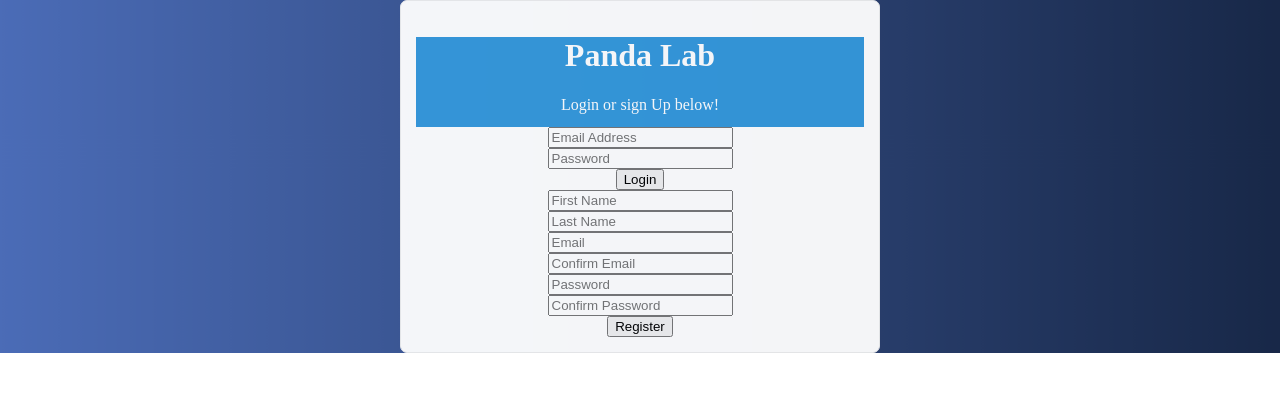
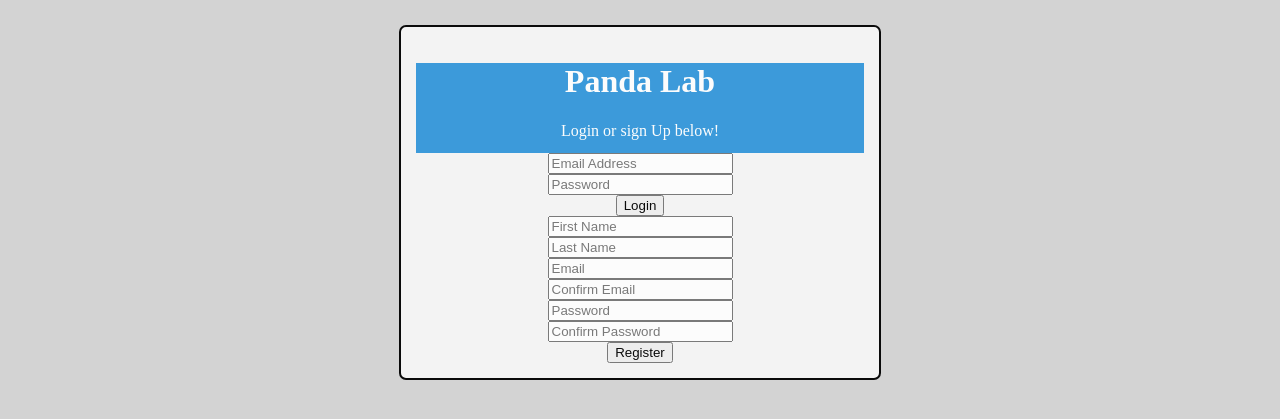
Before and after one commit to theparanoidpanda/socialNetwork, a PHP site: page /register.php in a window 1280 px wide. Shown: the top 419 px of the page. Run offline with PHP 8.4, Linux system fonts and the light colour scheme.

Commit message:
changed background color to body rather than the wrapper that wouldn't work

```diff
--- a/assets/css/register_style.css
+++ b/assets/css/register_style.css
@@ -5,24 +5,17 @@ form {
 body {
     margin: 0;
     padding: 0;
-}
-
-.wrapper {
-    background-image: url("../images/backgrounds/cool_background.png");
-    background-size: 100%;
-    width: 100%;
-    height: 100%;
-    min-width: 950px;
+    background-color: lightgray;
 }
 
 .login_box {
     position: relative;
     margin-right: auto;
     margin-left: auto;
-    top: 15%;
+    top: 25px;
     width: 35%;
-    background-color: #ffffff;
-    border: 1px solid #EDEDED;
+    background-color: whitesmoke;
+    border: 2px solid #000000;
     border-radius: 7px;
     padding: 15px;
     opacity: 0.95;
@@ -34,10 +27,8 @@ body {
     background-color: #3498db;
     color: #fff;
     text-align: center;
+}
 
 .login_header.h1 {
     margin-top
 }
-
-
-}
--- a/register.php
+++ b/register.php
@@ -15,7 +15,6 @@ require 'includes/form_handlers/login_handler.php';
     </head>
 
     <body>
-        <div class="wrapper">
         <div class="login_box">
             <div class="login_header">
                 <h1>Panda Lab</h1>
@@ -79,7 +78,6 @@ require 'includes/form_handlers/login_handler.php';
                 <?php if(in_array("<span style='color: #ff0000;'>Registration Completed!</span><br />", $error_array)) echo "<span style='color: #ff0000;'>Registration Completed!</span><br />";?>
             </form>
         </div>
-        </div>
 
     </body>
 </html>
```
Lines whose indentation alone changed are shown as unchanged.
